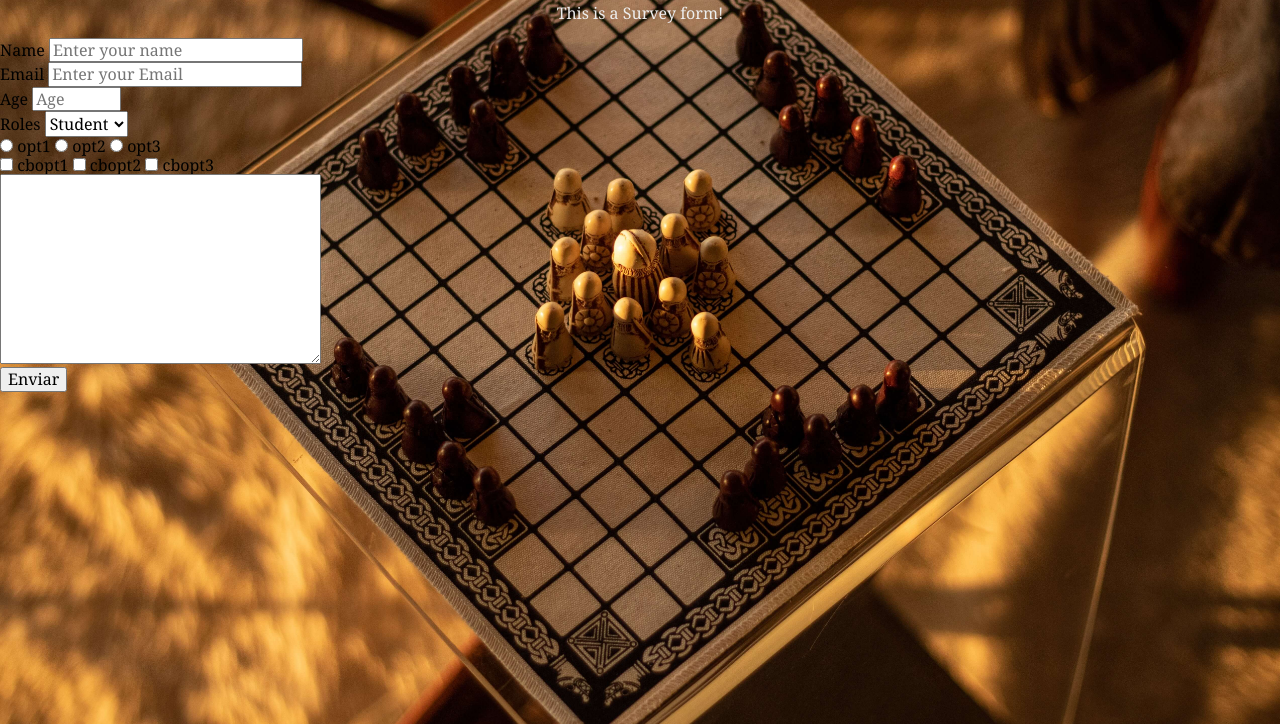
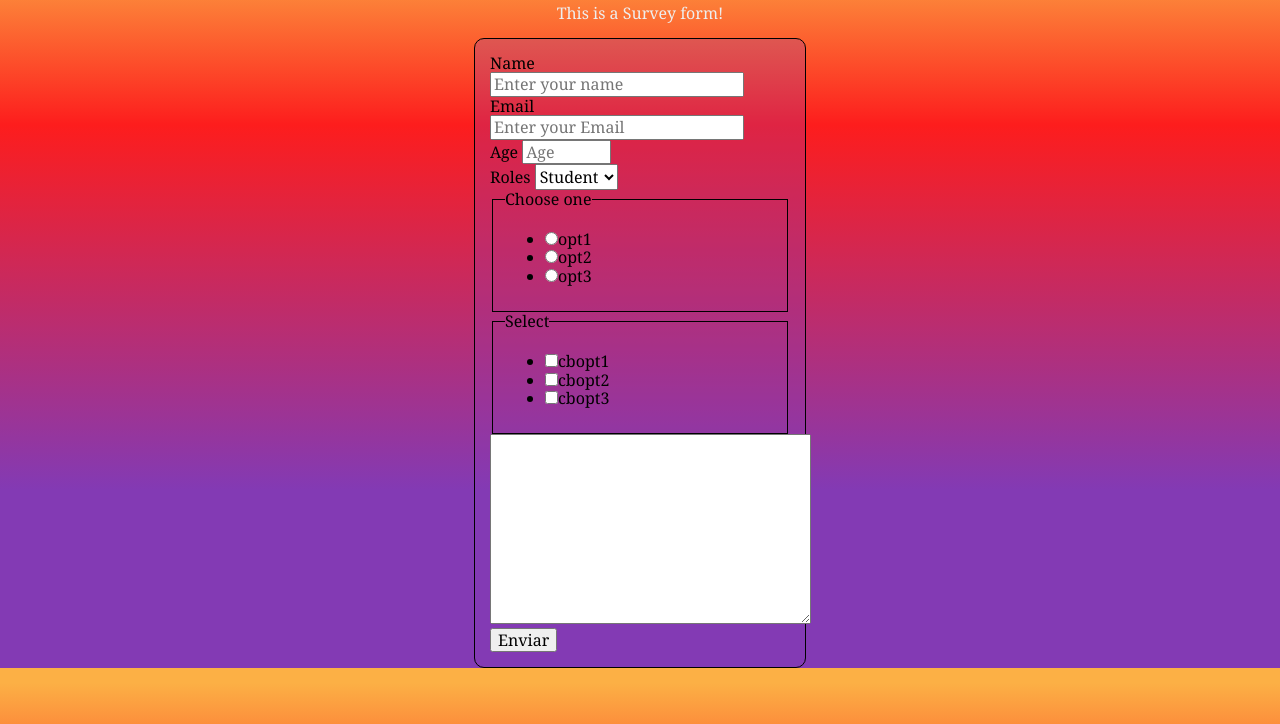
Before and after one commit to PauloHFS/responsive-web-projects, a plain HTML site: page survey-form/index.html in a window 1280 px wide. Shown: the part 76-800 px from the top of the page. Drawn offline with Linux system fonts and the light colour scheme.

Commit message:
colocando um pouco de css na pagina

```diff
--- a/survey-form/index.html
+++ b/survey-form/index.html
@@ -50,22 +50,58 @@
             <option value="teacher">Teacher</option>
           </select>
         </div>
-        <div id="opt">
-          <input type="radio" name="opt" value="opt1" />
-          <label for="opt1">opt1</label>
-          <input type="radio" name="opt" value="opt2" />
-          <label for="opt2">opt2</label>
-          <input type="radio" name="opt" value="opt3" />
-          <label for="opt3">opt3</label>
-        </div>
-        <div>
-          <input type="checkbox" name="cbopt1" value="cbopt1" />
-          <label for="cbopt1">cbopt1</label>
-          <input type="checkbox" name="cbopt2" value="cbopt2" />
-          <label for="cbopt2">cbopt2</label>
-          <input type="checkbox" name="cbopt3" value="cbopt3" />
-          <label for="cbopt3">cbopt3</label>
-        </div>
+        <fieldset id="opt">
+          <legend>Choose one</legend>
+          <ul>
+            <li>
+              <label for="opt1"
+                ><input type="radio" name="opt" value="opt1" />opt1</label
+              >
+            </li>
+            <li>
+              <label for="opt2"
+                ><input type="radio" name="opt" value="opt2" />opt2</label
+              >
+            </li>
+            <li>
+              <label for="opt3"
+                ><input type="radio" name="opt" value="opt3" />opt3</label
+              >
+            </li>
+          </ul>
+        </fieldset>
+        <fieldset>
+          <legend>Select</legend>
+          <ul>
+            <li>
+              <label for="cbopt1"
+                ><input
+                  type="checkbox"
+                  name="cbopt1"
+                  value="cbopt1"
+                />cbopt1</label
+              >
+            </li>
+            <li>
+              <label for="cbopt2"
+                ><input
+                  type="checkbox"
+                  name="cbopt2"
+                  value="cbopt2"
+                />cbopt2</label
+              >
+            </li>
+            <li>
+              <label for="cbopt3"
+                ><input
+                  type="checkbox"
+                  name="cbopt3"
+                  value="cbopt3"
+                />cbopt3</label
+              >
+            </li>
+          </ul>
+        </fieldset>
         <div>
           <textarea
             name="descricao"
@@ -74,7 +110,7 @@
             rows="10"
           ></textarea>
         </div>
-        <div>
+        <div id="button-div">
           <input type="submit" value="Enviar" id="submit" />
         </div>
       </form>
--- a/survey-form/style.css
+++ b/survey-form/style.css
@@ -1,8 +1,15 @@
 body {
+  height: 100%;
+
   font-family: Georgia, "Times New Roman", Times, serif;
 
-  background: url("bg.jpg") no-repeat center center fixed;
-  background-size: cover;
+  background: rgb(131, 58, 180);
+  background: linear-gradient(
+    0deg,
+    rgba(131, 58, 180, 1) 24%,
+    rgba(253, 29, 29, 1) 73%,
+    rgba(252, 176, 69, 1) 98%
+  );
 }
 
 header {
@@ -16,3 +23,32 @@ header {
 #description {
   color: #eee;
 }
+
+#survey-form {
+  max-width: 300px;
+  margin: 0 auto;
+
+  border: 1px solid black;
+
+  padding: 15px;
+  border-radius: 10px;
+
+  background-color: rgba(131, 58, 180, 0.25);
+}
+
+label {
+  position: relative;
+}
+
+input:focus,
+textarea:focus {
+  border-color: rgba(252, 176, 69, 1);
+}
+
+fieldset {
+  border: 1px solid black;
+}
+
+#button-div {
+  margin: 0 auto;
+}
```
